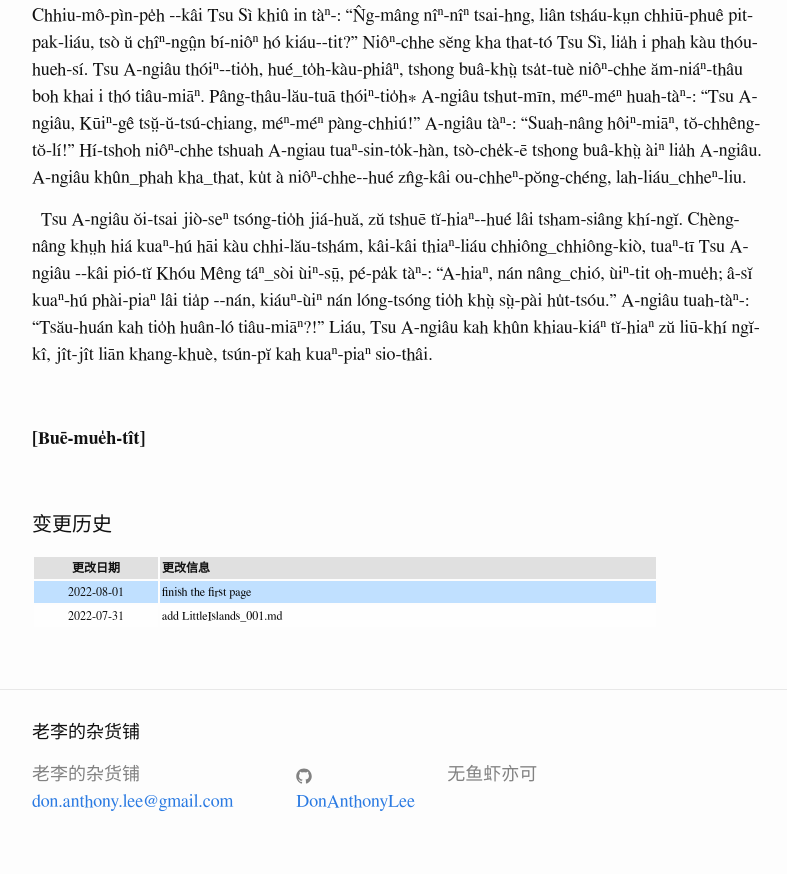
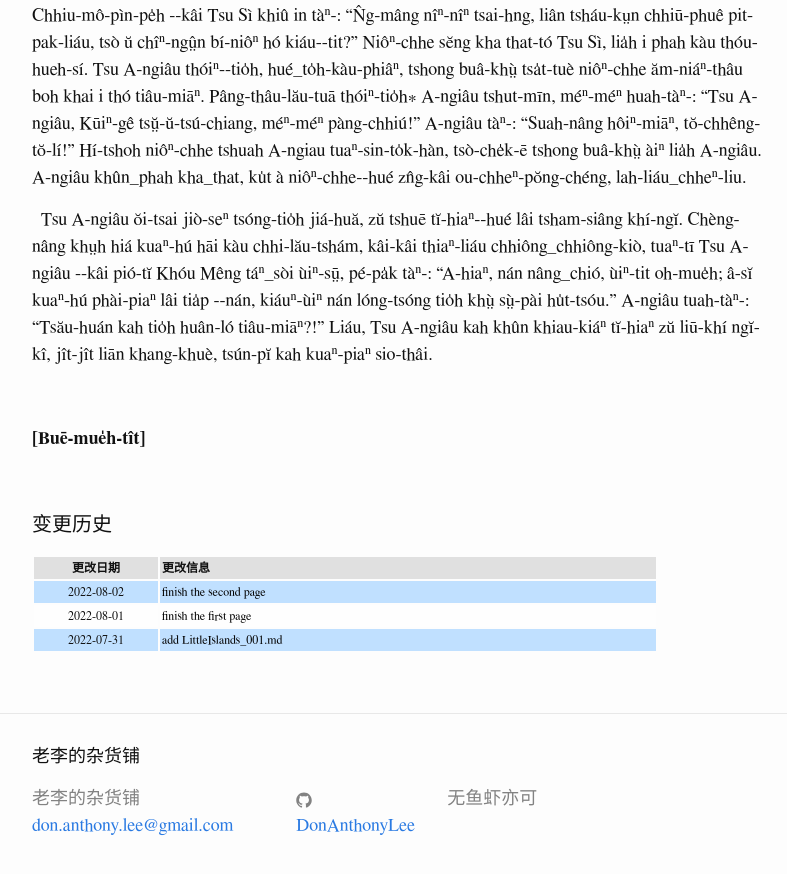
Before and after one commit to DonAnthonyLee/DonAnthonyLee.github.io, a Jekyll site: the page built from docs/puj/LittleIslands_001.md, in a window 1280 px wide and 900 px high, scrolled down 1477 px. Shown: the top 874 px of the window, without its empty margins (238-1025 px from the left). Built offline with Jekyll 4.4.1, drawn with Linux system fonts in a browser that asks for light colours; some web fonts are replaced.

Commit message:
update changelog of LittleIslands_001 (IGNORE_CHANGELOG)

```diff
--- a/docs/puj/LittleIslands_001.md
+++ b/docs/puj/LittleIslands_001.md
@@ -49,5 +49,6 @@
 
 | 更改日期 | 更改信息 |
 | --- | --- |
+| 2022-08-02 | <a href="https://github.com/DonAnthonyLee/DonAnthonyLee.github.io/commit/c2bdc3c6a5d0b1d78cf140358e407cd3f3bad148" target="_blank">finish the second page</a> |
 | 2022-08-01 | <a href="https://github.com/DonAnthonyLee/DonAnthonyLee.github.io/commit/31eb9eacf559c7f082deb61b86634ddd35e97d85" target="_blank">finish the first page</a> |
 | 2022-07-31 | <a href="https://github.com/DonAnthonyLee/DonAnthonyLee.github.io/commit/1512da82dbdac89196c4961e0119d980f4c1e240" target="_blank">add LittleIslands_001.md</a> |
```
